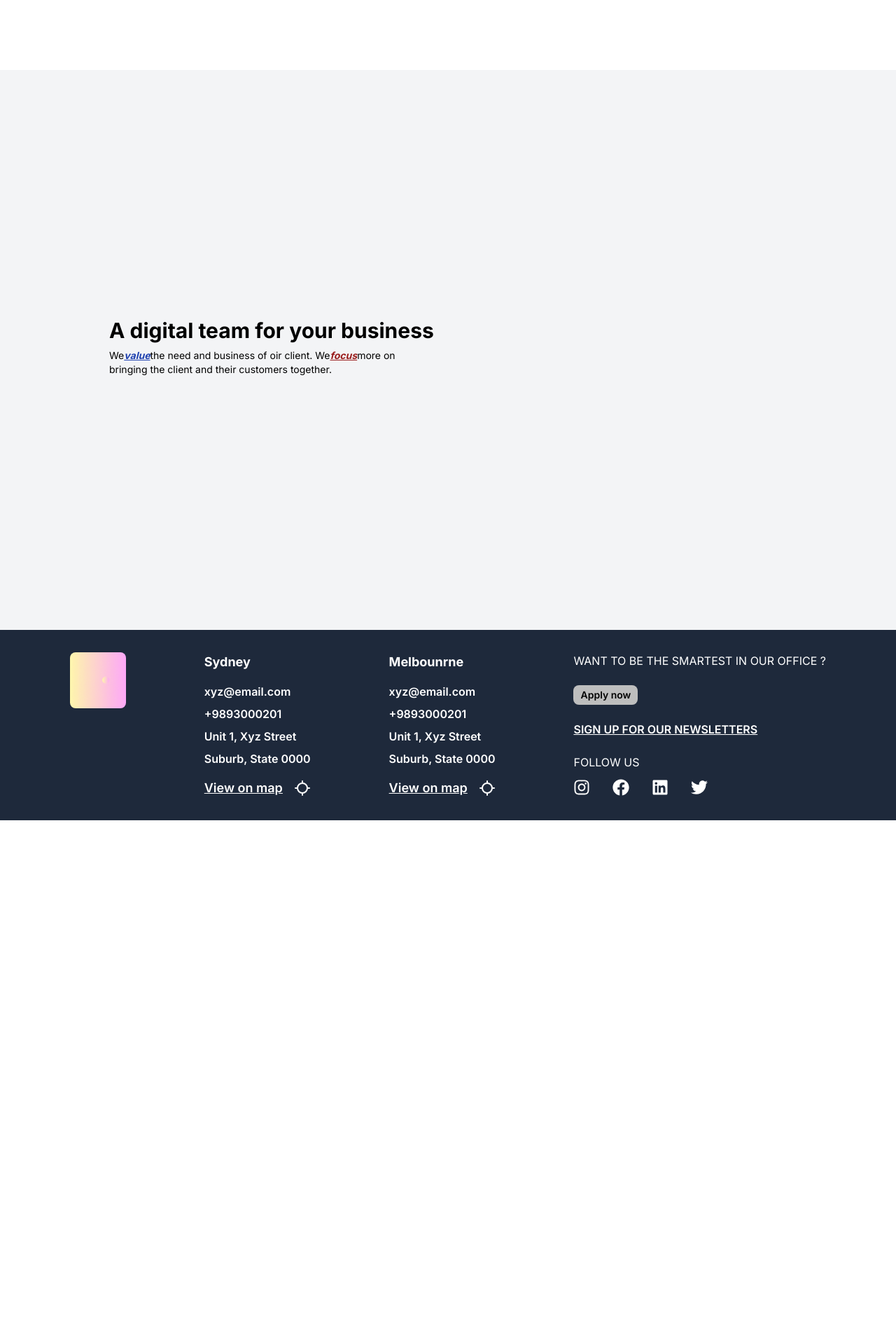
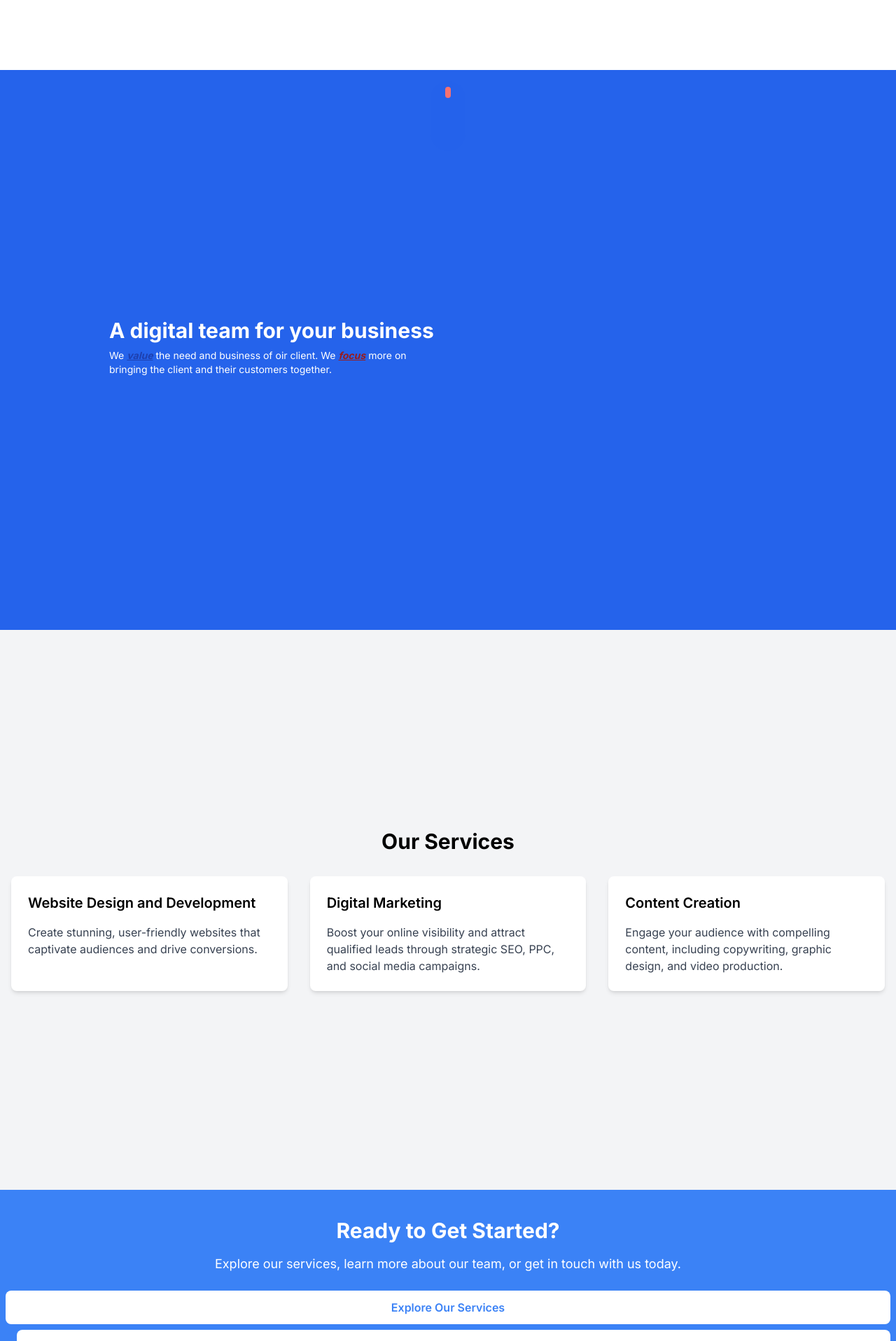
Before and after one commit to Krisna07/Digithink, a Next.js app: page / in a window 1280 px wide. Shown: the part 700-2616 px from the top of the page at 70% size. Before the commit the page ends 1872 px from the top, so only its background shows below. Built offline with nearby package versions, Linux system fonts and the light colour scheme.

Commit message:
Homepage update

```diff
--- a/src/app/Components/Home/Home.tsx
+++ b/src/app/Components/Home/Home.tsx
@@ -1,18 +1,138 @@
-import React from "react";
+"use client";
+import React, { useEffect, useRef, useState } from "react";
 import Herosection from "../homeComp/Herosection";
 import Digital from "../homeComp/Digital";
+import { observe } from "react-intersection-observer";
 
 const HomePage = () => {
+  const [show, setShow] = useState<boolean>(false);
+  const digiref: any = useRef();
+  const [top, setTop] = useState();
+  const [hero, setHero] = useState(0);
+
+  useEffect(() => {
+    setTop(digiref.current?.getBoundingClientRect().top);
+    const observer = new IntersectionObserver((entries) => {
+      entries.forEach((entry) => {
+        if (entry.isIntersecting) {
+          setShow(true);
+        } else {
+          setShow(false);
+        }
+      });
+    });
+
+    observer.observe(digiref.current);
+
+    // Cleanup function to disconnect the observer when component unmounts
+    return () => {
+      observer.disconnect();
+    };
+  }, []); // Empty dependency array ensures that this effect runs only once, similar to componentDidMount
+
+  useEffect(() => {
+    const handleScroll = () => {
+      const prevTop: any = digiref.current?.getBoundingClientRect().top;
+      if (top) {
+        setHero(top - prevTop);
+        // setPrevTop(top);
+        console.log(hero);
+      }
+    };
+
+    window.addEventListener("scroll", handleScroll);
+
+    // Cleanup function to remove event listener when component unmounts
+    return () => {
+      window.removeEventListener("scroll", handleScroll);
+    };
+  }, [top, hero]);
+
+  console.log(show);
+
   return (
-    <div className="grid place-items-center">
+    <div className="grid place-items-center ">
       <div className="w-full h-screen grid place-items-center">
-        <div className="fixed z-[10] ">
+        <div
+          style={{
+            top: `-${hero}px`,
+            position: `fixed`,
+          }}
+          className={`z-10 transition-all`}>
           <Herosection />
+          <div className="absolute bottom-0"></div>
         </div>
       </div>
-      <div className="w-full bg-gray-100 z-[20]">
-        <Digital />
+      <div className="w-full bg-gray-100 z-20 overflow-hidden relative grid place-items-center">
+        <div
+          style={{
+            height: `${show == true ? 200 : 0}%`,
+            width: `${show == true ? 200 : 0}%`,
+          }}
+          className={`absolute w-full -top-20 transition-all duration-[2s] rounded-full  ${
+            show ? "bg-blue-600 text-white" : "bg-blue-600/50 text-blue-600"
+          }`}></div>
+        <div
+          className="absolute w-[50px] h-[100px] bg-blue-600/50 rounded-[80px] top-4 grid place-items-center"
+          ref={digiref}>
+          <div className="w-2 h-4 bg-red-400 absolute top-2 rounded"></div>
+        </div>
+
+        <div className="text-white">
+          <Digital />
+        </div>
       </div>
+      <section className="w-full h-screen grid  place-items-center py-10 bg-gray-100">
+        <div className="container mx-auto px-4">
+          <h2 className="text-3xl font-bold text-center mb-8">Our Services</h2>
+          <div className="grid grid-cols-1 md:grid-cols-2 lg:grid-cols-3 gap-8">
+            <div className="bg-white p-6 rounded-lg shadow-md">
+              <h3 className="text-xl font-semibold mb-4">
+                Website Design and Development
+              </h3>
+              <p className="text-gray-700">
+                Create stunning, user-friendly websites that captivate audiences
+                and drive conversions.
+              </p>
+            </div>
+            <div className="bg-white p-6 rounded-lg shadow-md">
+              <h3 className="text-xl font-semibold mb-4">Digital Marketing</h3>
+              <p className="text-gray-700">
+                Boost your online visibility and attract qualified leads through
+                strategic SEO, PPC, and social media campaigns.
+              </p>
+            </div>
+            <div className="bg-white p-6 rounded-lg shadow-md">
+              <h3 className="text-xl font-semibold mb-4">Content Creation</h3>
+              <p className="text-gray-700">
+                Engage your audience with compelling content, including
+                copywriting, graphic design, and video production.
+              </p>
+            </div>
+          </div>
+        </div>
+      </section>
+
+      <section
+        id="cta"
+        className="w-full py-10 bg-blue-500 text-white text-center">
+        <h2 className="text-3xl font-bold mb-4">Ready to Get Started?</h2>
+        <p className="text-lg mb-6">
+          Explore our services, learn more about our team, or get in touch with
+          us today.
+        </p>
+        <div className="flex justify-center flex-col gap-2 px-2 space-x-4">
+          <button className="bg-white text-blue-500 px-6 py-3 rounded-lg font-semibold hover:bg-blue-100 focus:outline-none focus:ring-2 focus:ring-blue-400">
+            Explore Our Services
+          </button>
+          <button className="bg-white text-blue-500 px-6 py-3 rounded-lg font-semibold hover:bg-blue-100 focus:outline-none focus:ring-2 focus:ring-blue-400">
+            Meet Our Team
+          </button>
+          <button className="bg-white text-blue-500 px-6 py-3 rounded-lg font-semibold hover:bg-blue-100 focus:outline-none focus:ring-2 focus:ring-blue-400">
+            Contact Us
+          </button>
+        </div>
+      </section>
     </div>
   );
 };
--- a/src/app/Components/homeComp/Digital.tsx
+++ b/src/app/Components/homeComp/Digital.tsx
@@ -35,13 +35,13 @@ const Digital = () => {
           <h2 className="text-3xl font-bold ">
             A digital team for your business{" "}
           </h2>
-          <p className="text-sm max-w-[50ch]">
+          <p className="text-sm max-w-[50ch] ">
             We
-            <span className="underline italic font-bold text-blue-800">
+            <span className="underline italic font-bold text-blue-800 px-1">
               value
             </span>
             the need and business of oir client. We
-            <span className="underline italic font-bold text-red-800">
+            <span className="underline italic font-bold text-red-800 px-1">
               focus
             </span>
             more on bringing the client and their customers together. <br />
```
